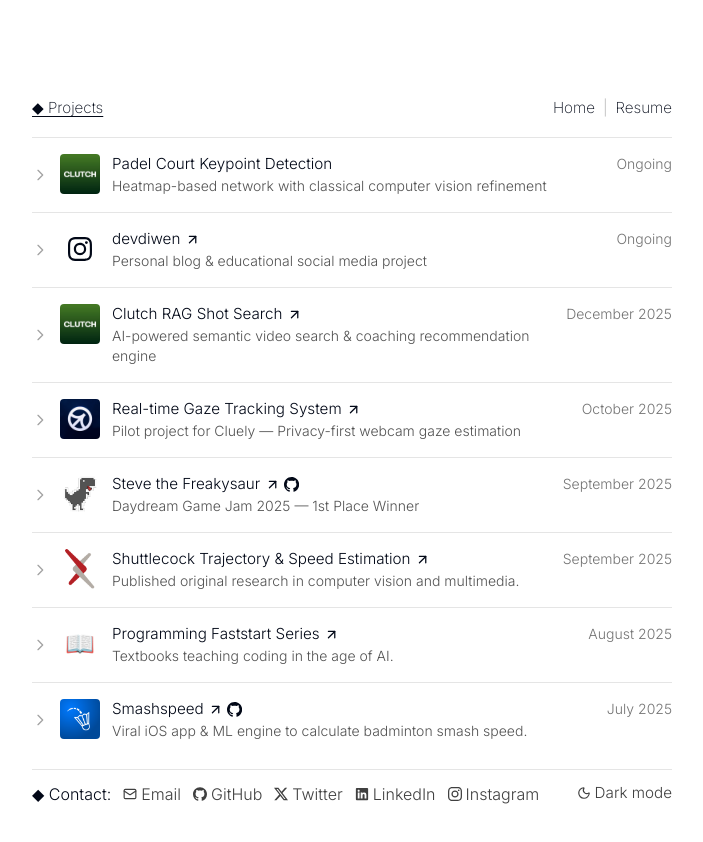
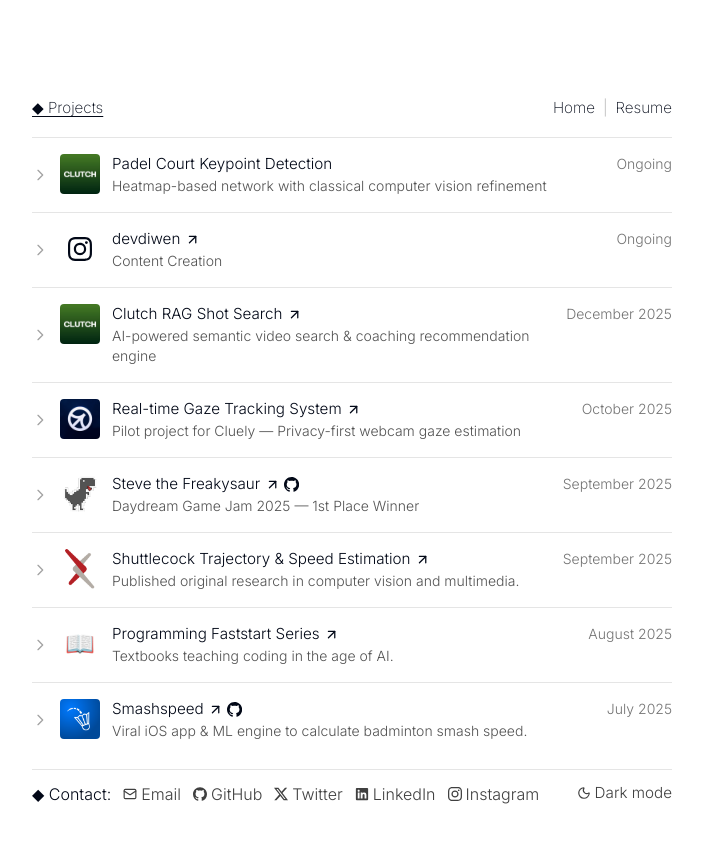
Before and after one commit to diwenne/diwen-portfolio, a Next.js app: page /projects in a window 1280 px wide. Shown: the top 842 px of the page, without its empty margins (288-991 px from the left). Built offline with nearby package versions, Linux system fonts and the light colour scheme.

Commit message:
update devdiwen

```diff
--- a/app/projects/page.tsx
+++ b/app/projects/page.tsx
@@ -18,11 +18,11 @@
   {
     icon: <SiInstagram size={24} />,
     title: 'devdiwen',
-    subtitle: 'Personal blog & educational social media project',
+    subtitle: 'Content Creation',
     link: 'https://instagram.com/devdiwen',
     date: 'Ongoing',
-    description: 'My personal blog and social media project where I share programming concepts, math animations, and algorithm visualizations. The platform has grown to over 6,000 followers and accumulated 10M+ total views while familiarizing myself with the Instagram algorithm.',
-    tags: ['Content Creation', 'Blog', 'Social Media', 'Algorithms']
+    description: 'My personal blog. Goal is to familiarize with the Instagram algorithm',
+    tags: ['Content Creation']
   },
   {
     icon: '/clutch.jpeg',
```
